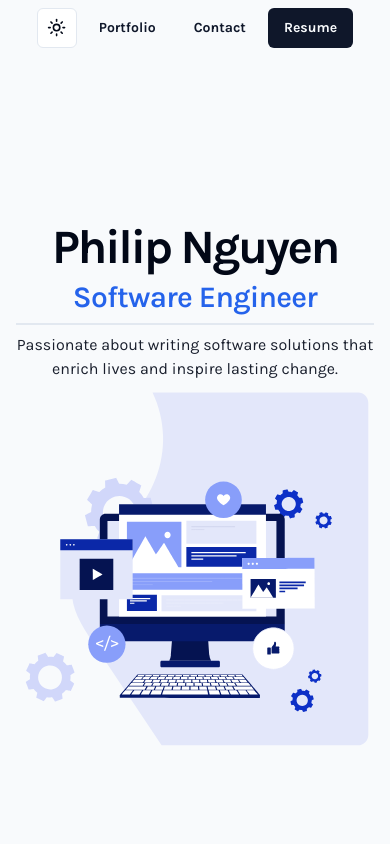
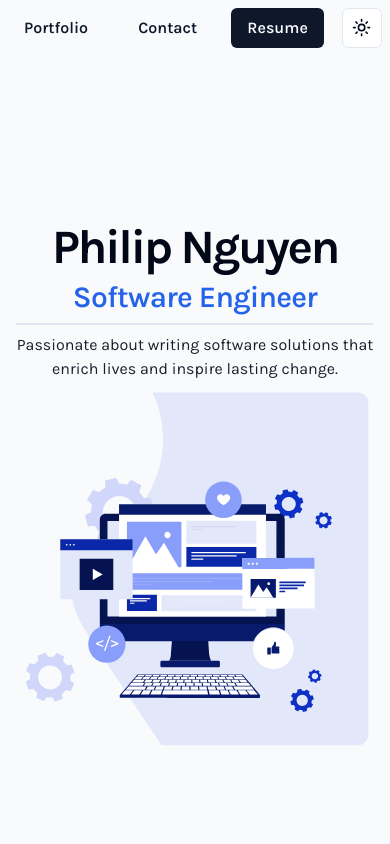
Before and after one commit to pn-code/personal-portfolio-nextjs, a Next.js app: page / in a window 390 px wide. Shown: the top 844 px of the page. Built offline with nearby package versions, Linux system fonts and the light colour scheme.

Commit message:
Allow navbar to spread on mobile devices

```diff
--- a/components/portfolio/Main.tsx
+++ b/components/portfolio/Main.tsx
@@ -4,7 +4,7 @@ const Main = () => {
     return (
         <div
             id="#"
-            className="px-4 w-full min-h-[100vh] text-center flex items-center justify-center pt-32 animate-fadeIn"
+            className="px-4 w-full min-h-[100vh] h-full text-center flex items-center justify-center pt-32 animate-fadeIn"
         >
             <div className="flex flex-col gap-2 sm:gap-4">
                 <h1 className="text-5xl sm:text-6xl font-bold tracking-tighter">
--- a/components/portfolio/Navbar.tsx
+++ b/components/portfolio/Navbar.tsx
@@ -4,35 +4,36 @@ import { Button } from "@/components/ui/button";
 
 const Navbar = () => {
   return (
-    <nav className="fixed bg-slate-50 dark:bg-slate-900 w-full flex flex-col md:flex-row md:px-[19%] justify-between items-center py-2 md:h-16 z-[100]">
-      <a className="w-[220px]" href="/">
-        <Button className="hidden md:flex w-full p-0 text-2xl font-bold tracking-tighter" variant="ghost">
-          Philip Nguyen
-        </Button>
+    <nav className="fixed bg-slate-50 dark:bg-slate-900 w-full flex justify-between items-center md:px-[20%] py-2 md:h-16 z-[100]">
+      <a
+        className="md:w-[180px] hidden md:flex justify-center items-center rounded-md w-full p-0 text-2xl font-bold tracking-tighter hover:bg-slate-200 dark:hover:bg-slate-800 ease-linear duration-100"
+        href="/"
+      >
+        Philip Nguyen
       </a>
 
-      <ul className="w-full flex justify-center md:justify-end gap-1.5">
-        <li>
-          <ModeToggle />
-        </li>
-        <li className="text-[14px] sm:text-[16px] font-semibold">
+      <ul className="w-full flex justify-between md:justify-end gap-1.5 px-2 md:px-0">
+        <li className="font-semibold">
           <a href="#">
-            <Button className="md:text-[16px] font-bold" variant="link">
+            <Button className="text-[16px] font-semibold" variant="link">
               Portfolio
             </Button>
           </a>
         </li>
-        <li className="text-[14px] sm:text-[16px] font-semibold">
+        <li className="font-semibold">
           <Link href="#footer">
-            <Button className="md:text-[16px] font-bold" variant="link">
+            <Button className="text-[16px] font-semibold" variant="link">
               Contact
             </Button>
           </Link>
         </li>
-        <li className="text-[14px] sm:text-[16px] font-semibold">
+        <li className="font-semibold">
           <a href="/assets/resume.pdf" target="_blank" rel="noreferrer">
-            <Button className="md:text-[16px] font-bold">Resume</Button>
+            <Button className="text-[16px] font-semibold">Resume</Button>
           </a>
+        </li>
+        <li>
+          <ModeToggle />
         </li>
       </ul>
     </nav>
```
